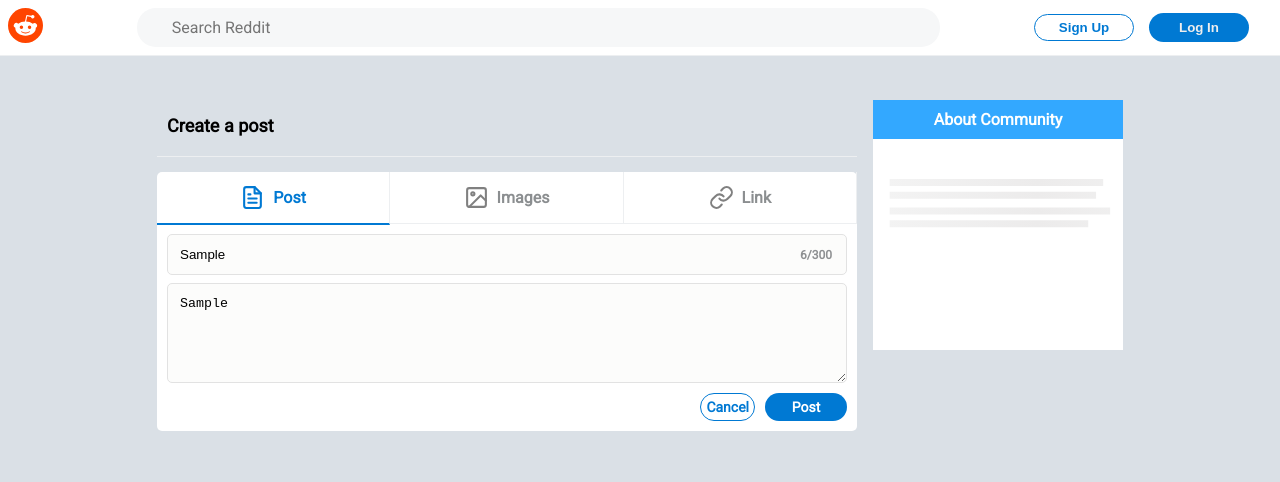
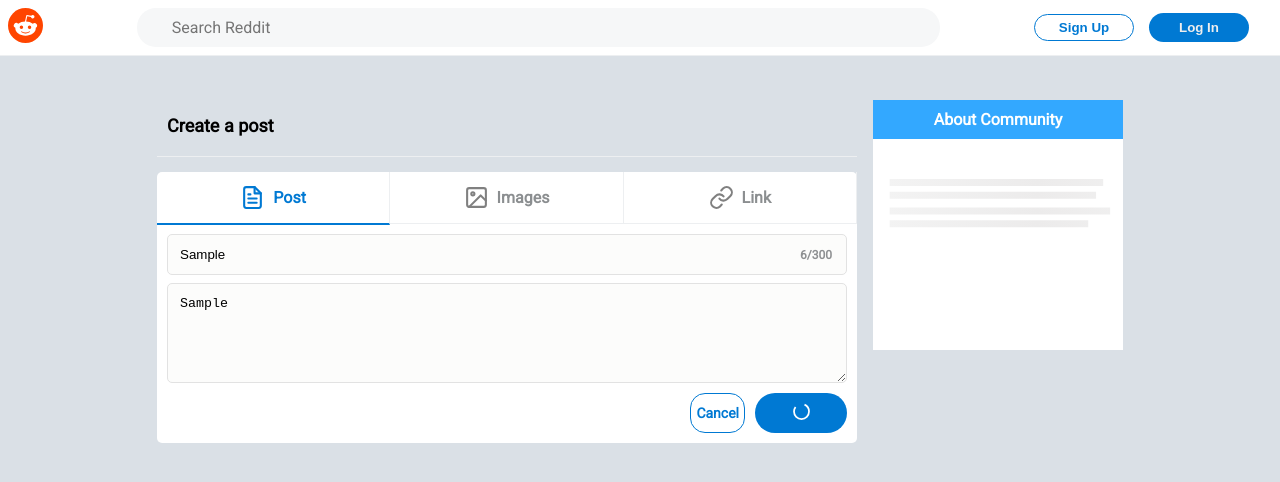
Before and after one commit to dumb-programmer/reddit-clone, a React (Create React App) app: page /r/1/submit in a window 1280 px wide. Both pictures are taken after typing "Sample", "Sample" into the empty fields and a click on the button "Post". Shown: the top 482 px of the page. Built offline with nearby package versions, Linux system fonts and the light colour scheme; no server answers; the database is empty.

Commit message:
Show loader when post is being created and redirect to the created post

```diff
--- a/src/components/CreatePost.jsx
+++ b/src/components/CreatePost.jsx
@@ -1,12 +1,13 @@
 import { useEffect, useState } from "react";
-import { useParams } from "react-router-dom";
+import { useNavigate, useParams } from "react-router-dom";
 import { createPost, getCommunityInfo } from "../firebase";
 import CommunityInfo from "./CommunityInfo";
 import FileIcon from "./icons/FileIcon";
 import ImageIcon from "./icons/ImageIcon";
 import LinkIcon from "./icons/LinkIcon";
+import ImagesUpload from "./ImagesUpload";
+import LoadingSVG from "./LoadingSVG";
 import "../styles/CreatePost.css";
-import ImagesUpload from "./ImagesUpload";
 
 const CreatePost = () => {
   const [data, setData] = useState({
@@ -19,6 +20,7 @@ const CreatePost = () => {
   const { communityName } = useParams();
   const [community, setCommunity] = useState(null);
   const [selected, setSelected] = useState(0);
+  const navigate = useNavigate();
 
   const handleInput = (e) => {
     if (e.target.name === "title" && e.target.value.length < 301) {
@@ -37,11 +39,12 @@ const CreatePost = () => {
   const handleSubmit = async (e) => {
     if (data.title.length > 0) {
       setLoading(true);
-      await createPost({
+      const postId = await createPost({
         username: localStorage.getItem("username"),
         communityName: communityName,
         ...data,
       });
+      navigate(`/r/${communityName}/${postId}`);
       setLoading(false);
     }
   };
@@ -188,11 +191,16 @@ const CreatePost = () => {
               <button className="secondary-btn">Cancel</button>
               <button
                 className="primary-btn"
-                style={{ width: 70 }}
+                style={{
+                  minHeight: 32,
+                  minWidth: 60,
+                  borderRadius: 23,
+                  padding: "4px 16px",
+                }}
                 onClick={!loading ? handleSubmit : null}
                 disabled={loading}
               >
-                Post
+                {!loading ? "Post" : <LoadingSVG />}
               </button>
             </div>
           </div>
--- a/src/components/LoadingSVG.jsx
+++ b/src/components/LoadingSVG.jsx
@@ -1,4 +1,4 @@
-const LoadingSVG = ({ height = 25, width = 25 }) => {
+const LoadingSVG = ({ height = 25, width = 25, ...otherProps }) => {
   return (
     <svg
       xmlns="http://www.w3.org/2000/svg"
@@ -6,14 +6,15 @@ const LoadingSVG = ({ height = 25, width = 25 }) => {
       height={height}
       viewBox="0 0 100 100"
       preserveAspectRatio="xMidYMid"
+      {...otherProps}
     >
       <circle
         cx="50"
         cy="50"
         fill="none"
         stroke="#ffffff"
-        strokeWidth="5"
-        r="24"
+        strokeWidth="7"
+        r="30"
         strokeDasharray="113.09733552923255 39.69911184307752"
       >
         <animateTransform
```
